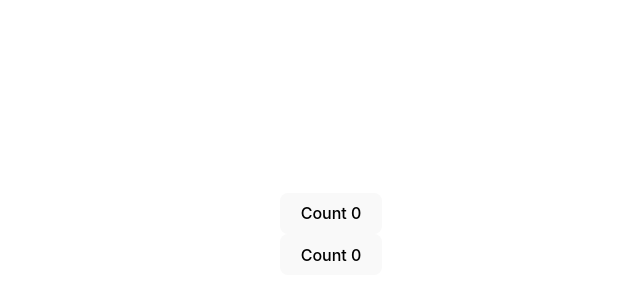
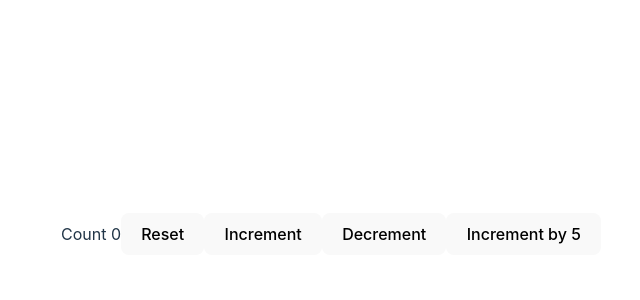
Before and after one commit to leo-mutuku/reacthook-deepdive, a React (Vite) app: page / in a window 1280 px wide. Shown: the part 166-466 px from the top of the page, without its empty margins (309-949 px from the left). Built offline with nearby package versions, Linux system fonts and the light colour scheme.

Commit message:
useState with previous value

```diff
--- a/src/App.jsx
+++ b/src/App.jsx
@@ -3,11 +3,13 @@
 import './App.css'
 import ClassCounter from './components/ClassCounter'
 import FunctionalCounter from './components/FunctionalCounter'
+import HookCounter from './components/HookCounter'
 function App() {
   return (
     <>
-    <ClassCounter />
-    <FunctionalCounter />
+    {/* <ClassCounter />
+    <FunctionalCounter /> */}
+    <HookCounter />
     </>
   )
 }
--- /dev/null
+++ b/src/components/HookCounter.jsx
@@ -0,0 +1,24 @@
+import React, { useState } from 'react'
+
+function HookCounter() {
+    const initialCount = 0
+    const [count, setCount] = useState(initialCount)
+    const IncrementByFive = () =>{
+        for(let i = 0; i < 5; i++){
+            setCount(prevCount => prevCount + 1)
+        }
+
+    }
+
+  return (
+    <div>
+        Count {count}
+        <button onClick={()=>setCount(initialCount)}>Reset</button>
+        <button onClick={()=> setCount(prevCount => prevCount + 1)}>Increment</button>
+        <button onClick={()=>setCount(prevCount => prevCount - 1)}>Decrement</button>
+        <button onClick={IncrementByFive}>Increment by 5</button>
+    </div>
+  )
+}
+
+export default HookCounter
```
